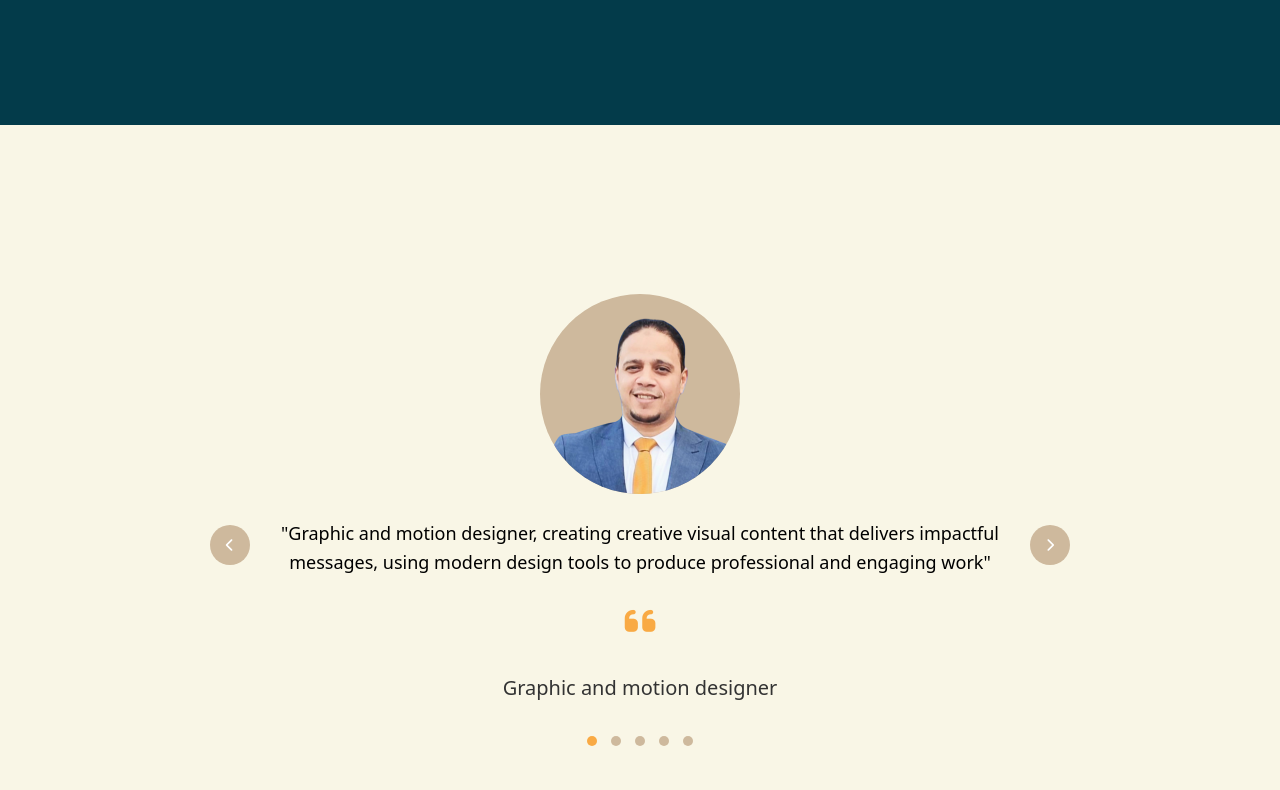
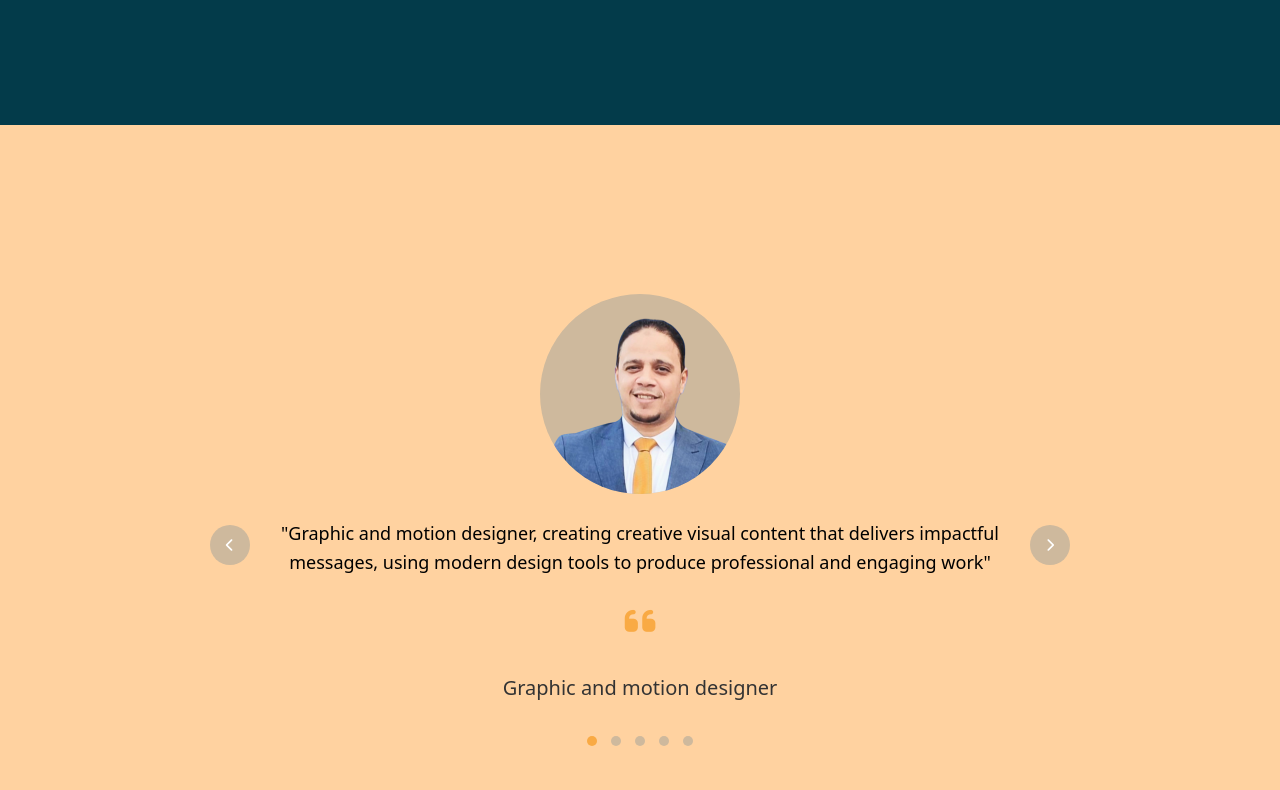
Before and after one commit to mahmoudaboyassen14-cell/portflio-aboyassen-mahmoud-sdeek, a plain HTML site: page index.html in a window 1280 px wide. Shown: the part 1930-2720 px from the top of the page. Drawn offline with Linux system fonts and the light colour scheme.

Commit message:
Update index.html

```diff
--- a/index.html
+++ b/index.html
@@ -22,7 +22,7 @@
             --secondary-color: #20c997;
             --gray: #4a4a4d;
             --bg-primary: #ecf0f3;
-            --background2: #F9F6E6;
+            --background2: #FFD2A0;
             --lingt-orange: #f9aa44;
             --beige: #ceb99d;
         }
```
